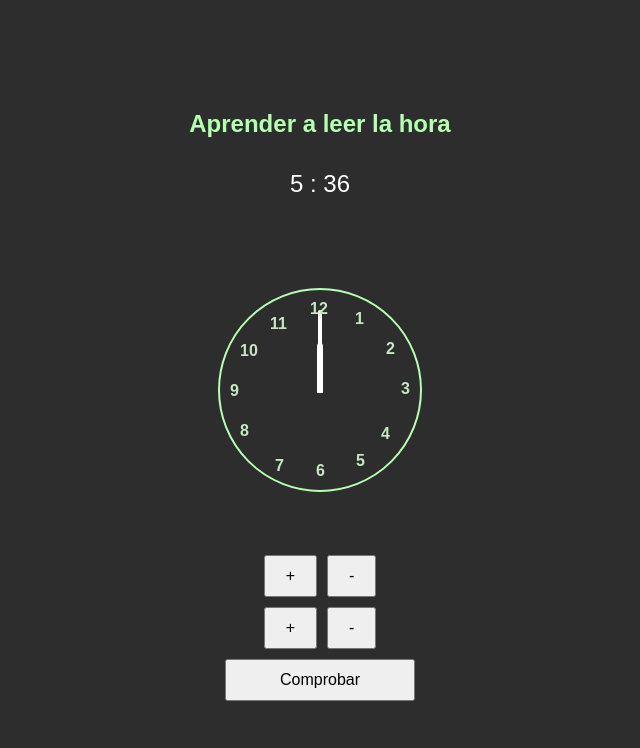
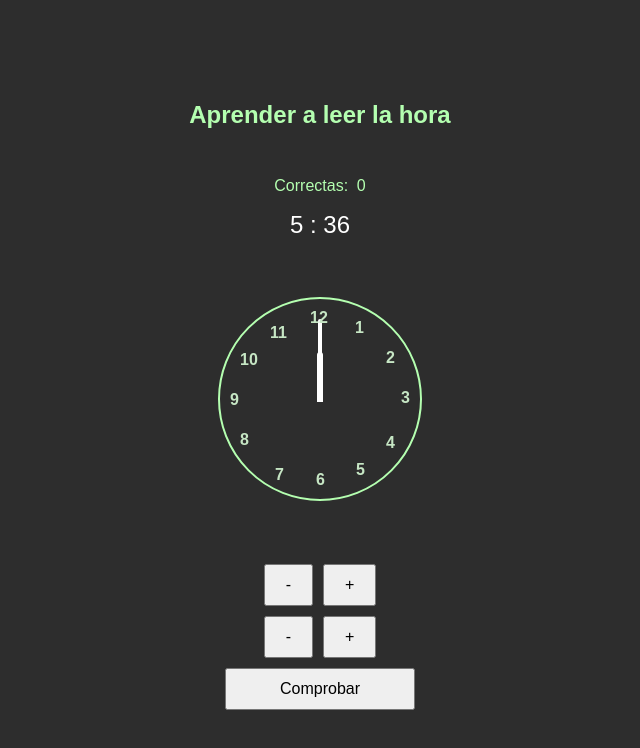
Before and after one commit to HiramRamirezR/aprender-a-leer-la-hora, a plain HTML site: page index.html in a window 1280 px wide. Both pictures are taken after a click on the button "Comprobar". Shown: the whole page, without its empty margins (320-960 px from the left). Drawn offline with Linux system fonts and the light colour scheme.

Commit message:
almost finished

```diff
--- a/app.js
+++ b/app.js
@@ -7,6 +7,9 @@ const minuteMinusBtn = document.querySelector('#minute-minus');
 const checkTimeBtn = document.querySelector('#check-time');
 const hour = document.querySelector('#hour');
 const minute = document.querySelector('#minute');
+const contadorDisplay = document.querySelector('#contador');
+
+let contador = 0;
 
 let currentHour = 0;
 let currentMinute = 0;
@@ -18,15 +21,20 @@ function digitalTime() {
   let randomHour = Math.floor(Math.random() * 12) + 1;
   let randomMinute = Math.floor(Math.random() * 60);
 
+  console.log(randomMinute.length);
+
   hour.textContent = randomHour;
   minute.textContent = randomMinute;
+
+  randomMinute === 0 ? minute.textContent = '00' : randomMinute.length < 2 ? minute.textContent = `0${randomMinute}` : minute.textContent = randomMinute;
+  randomMinute.toString().length < 2 ? minute.textContent = `0${randomMinute}` : minute.textContent = randomMinute
 }
 
 digitalTime();
 
 hourPlusBtn.addEventListener('click', () => {
   currentHour = (currentHour + 1) % 12;
-  console.log(currentHour);
+  // console.log(currentHour);
   if (currentHour === 0) currentHour = 12;
   hourInitial += 30;
   hourHand.style.transform = `rotate(${hourInitial}deg)`;
@@ -34,7 +42,7 @@ hourPlusBtn.addEventListener('click', () => {
 
 hourMinusBtn.addEventListener('click', () => {
   currentHour = (currentHour - 1 + 12) % 12;
-  console.log(currentHour);
+  // console.log(currentHour);
   if (currentHour === 0) currentHour = 12;
   hourInitial -= 30;
   hourHand.style.transform = `rotate(${hourInitial}deg)`;
@@ -42,14 +50,14 @@ hourMinusBtn.addEventListener('click', () => {
 
 minutePlusBtn.addEventListener('click', () => {
   currentMinute = (currentMinute + 1) % 60;
-  console.log(currentMinute);
+  // console.log(currentMinute);
   minuteInitial += 6;
   minuteHand.style.transform = `rotate(${minuteInitial}deg)`;
 });
 
 minuteMinusBtn.addEventListener('click', () => {
   currentMinute = (currentMinute - 1 + 60) % 60;
-  console.log(currentMinute);
+  // console.log(currentMinute);
   minuteInitial -= 6;
   minuteHand.style.transform = `rotate(${minuteInitial}deg)`;
 });
@@ -59,15 +67,15 @@ checkTimeBtn.addEventListener('click', () => {
   let hourAnswer = parseInt(hour.textContent);
   let minuteAnswer = parseInt(minute.textContent);
 
-  console.log(`hourAnswer: ${hourAnswer}`);
-  console.log(`minuteAnswer: ${minuteAnswer}`	);
-
-
   if (hourAnswer === currentHour && minuteAnswer === currentMinute) {
     console.log('¡Correcto!');
+    contador ++
+    contadorDisplay.innerHTML = contador;
   } else {
     console.log('Incorrecto. Por favor, intenta de nuevo.');
+    contador--
+    contador < 0 ? contador = 0 : contador
+    contadorDisplay.innerHTML = contador;
   }
-  console.log(`currentHour: ${currentHour}`);
-  console.log(`currentMinute: ${currentMinute}`);
+
 });
--- a/index.html
+++ b/index.html
@@ -10,6 +10,10 @@
 </head>
 <body>
   <h1>Aprender a leer la hora</h1>
+  <div class="contador">
+    <p>Correctas: </p>
+    <span id="contador">0</span>
+  </div>
   <div class="digital">
     <span id="hour">00</span>
     <span>:</span>
@@ -35,12 +39,12 @@
   </div>
   <div class="controls">
     <div class="horas">
+      <button id="hour-minus">-</button>
       <button id="hour-plus">+</button>
-      <button id="hour-minus">-</button>
     </div>
     <div class="minutos">
+      <button id="minute-minus">-</button>
       <button id="minute-plus">+</button>
-      <button id="minute-minus">-</button>
     </div>
     <button id="check-time">Comprobar</button>
   </div>
--- a/style.scss
+++ b/style.scss
@@ -18,7 +18,14 @@ h1 {
 
 .digital {
   font-size: 1.5rem;
-  margin-bottom: 2rem;
+}
+
+.contador {
+  display: flex;
+  align-items: center;
+  justify-content: space-around;
+  width: 100px;
+  color: #b4ffb0;
 }
 
 .clock-container {
@@ -88,7 +95,7 @@ h1 {
 
 .number4 {
   top: 135px;
-  right: 30px;
+  right: 25px;
 }
 
 .number5 {
```
Also changed, not shown: style.css, 1 other file.
